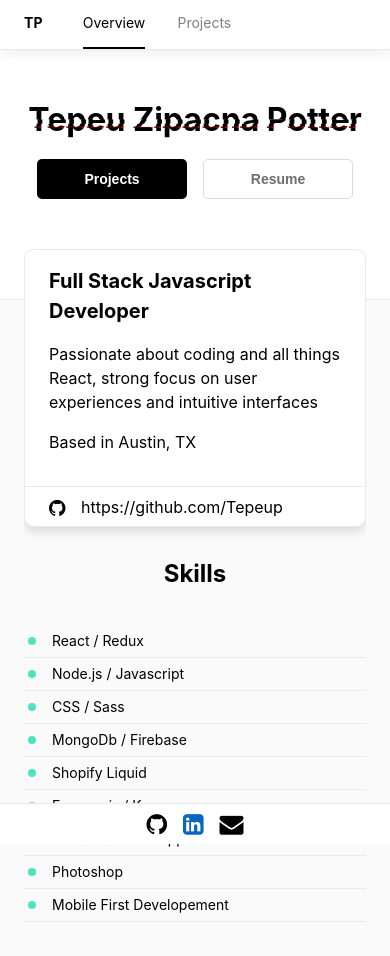
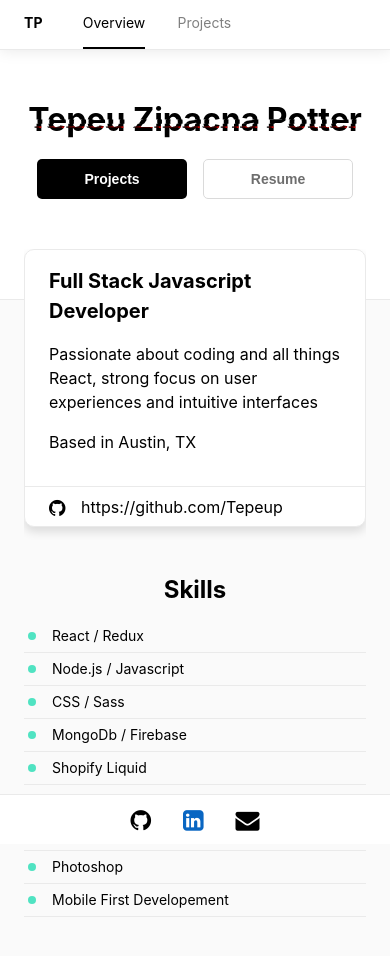
Before and after one commit to Tepeup/portfolio, a Next.js app: page / in a window 390 px wide. Shown: the top 956 px of the page. Built offline with nearby package versions, Linux system fonts and the light colour scheme.

Commit message:
added animations to buttons and changed margins on footer and skills section

```diff
--- a/components/Overview.js
+++ b/components/Overview.js
@@ -18,13 +18,13 @@ export default function Overview() {
   return (
     <div className={styles.overview}>
       <div className={styles.whitebar}>
-        <div className={styles.overviewinfo}>
+        <div className={`${styles.overviewinfo}`}>
           <div className="container">
             <div className="glitch" data-text="Tepeu Zipacna Potter">
               Tepeu Zipacna Potter
             </div>
           </div>
-          <div>
+          <div className="animate__animated animate__fadeInDown">
             <Link href="/projects">
               <button className={styles.button}>Projects</button>
             </Link>
@@ -69,7 +69,7 @@ export default function Overview() {
               return (
                 <ul key={Math.random()}>
                   <div className={styles.dot}></div>
-                  <p className={styles.skillset}>{skill}</p>
+                  <p className={`${styles.skillset}`}>{skill}</p>
                 </ul>
               );
             })}
--- a/pages/index.js
+++ b/pages/index.js
@@ -17,6 +17,10 @@ export default function Home() {
           rel="stylesheet"
           href="https://cdnjs.cloudflare.com/ajax/libs/font-awesome/4.7.0/css/font-awesome.min.css"
         />
+        <link
+          rel="stylesheet"
+          href="https://cdnjs.cloudflare.com/ajax/libs/animate.css/4.1.1/animate.min.css"
+        />
       </Head>
 
       <Header link="overview" />
--- a/pages/projects.js
+++ b/pages/projects.js
@@ -35,6 +35,10 @@ export default function Home() {
           rel="stylesheet"
           href="https://cdnjs.cloudflare.com/ajax/libs/font-awesome/4.7.0/css/font-awesome.min.css"
         />
+        <link
+          rel="stylesheet"
+          href="https://cdnjs.cloudflare.com/ajax/libs/animate.css/4.1.1/animate.min.css"
+        />
       </Head>
       <Header link="projects" />
       <Projects />
--- a/styles/Home.module.css
+++ b/styles/Home.module.css
@@ -28,13 +28,11 @@
   display: flex;
   justify-content: center;
   align-items: center;
-  position: relative;
   background-color: #ffffff;
-  position: fixed;
   top:0;
   z-index: 999;
   box-shadow: 0 0 15px 0 rgb(0 0 0 / 10%);
-
+  position: fixed;
 }
 
 .nav{
@@ -74,10 +72,11 @@
   background-color: #ffffff;
   position: fixed;
   bottom: 0;
+  height: 50px;
 }
 
 .footer i {
-  margin:0.5rem;
+  margin:0.5rem 1rem;
   font-size: 1.5rem;
   cursor: pointer;
 }
@@ -125,7 +124,7 @@
   justify-content: center;
   flex-wrap: wrap;
   max-width: 100%;
-  margin: 2rem 0 ;
+  margin: 2rem 0 4rem 0;
 
 }
 
@@ -397,11 +396,12 @@ justify-content: space-between;
 }
 
 .skillscard{
-  margin:  0 5rem;
+  margin:  1rem 4rem;
 }
 
 .skillstitle{
-  height:50px;
+
+  font-size: 1.25rem;
 
 }
 
@@ -434,8 +434,8 @@ justify-content: space-between;
 
   .skillstitle{
 
-    font-size: 24px;
-    margin: 2rem 0 0 0;
+    font-size: 1.5em;
+    margin: 3rem 0 0 0;
     width: 100%;
     text-align: center;
 
```
Also changed, not shown: components/Card.js (+8 -2 lines).
